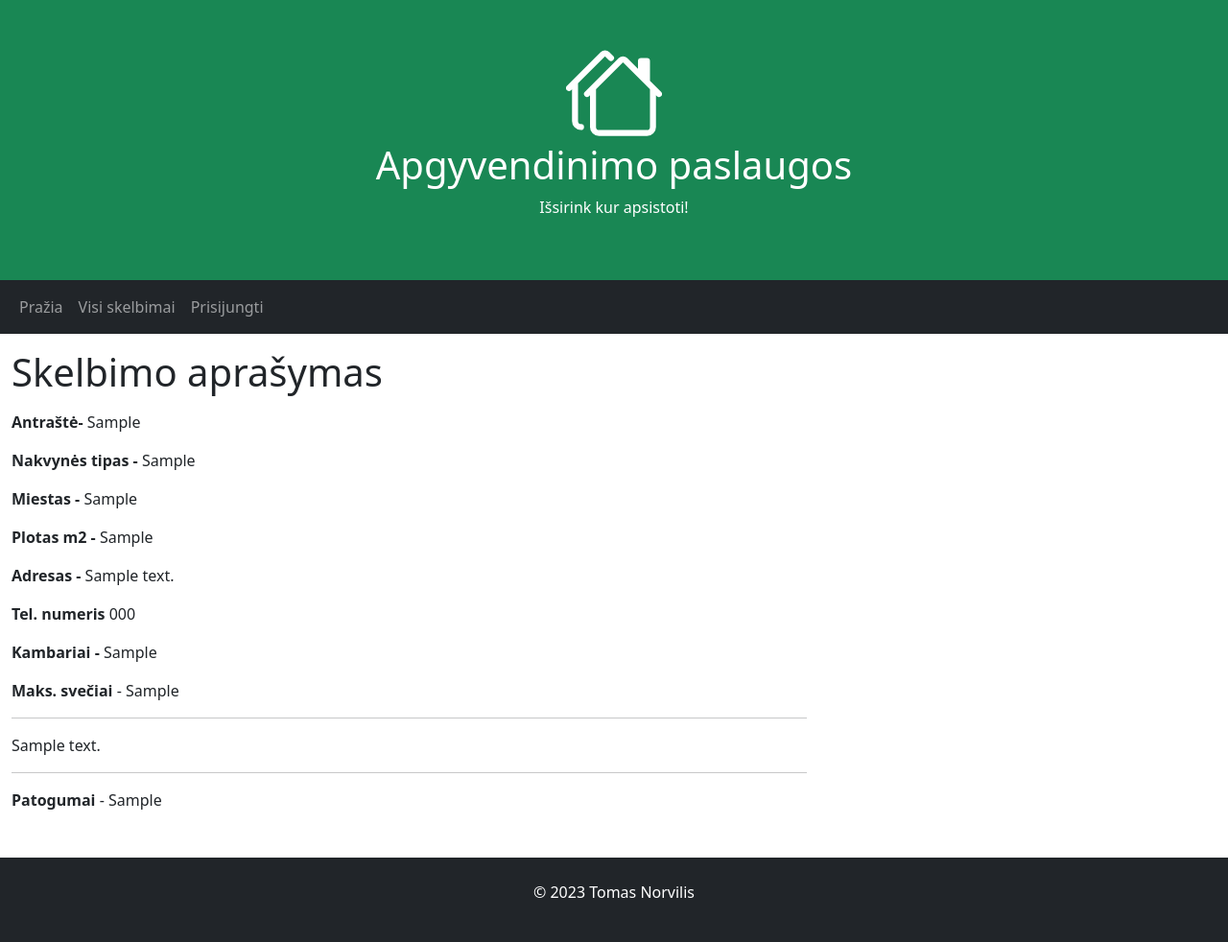
After one commit to TomasNorv/pythonApgyvendinimas_2023_02, a Django app: page /skelbimai/1 in a window 1280 px wide. The commit adds this page. Shown: the whole page at 96% size. Run offline with Django 4.2, Linux system fonts and the light colour scheme; tables that the repository leaves empty hold one stand-in row (values such as "Sample post").

Commit message:
sukurtas skelbimo ir skelbimu html

```diff
--- a/mysite/apgyvendinimas/models.py
+++ b/mysite/apgyvendinimas/models.py
@@ -12,8 +12,8 @@ class Objektas(models.Model):
     rooms = models.CharField(verbose_name="Kambariai", max_length=3)
     area = models.CharField(verbose_name='Plotas m2', max_length=10)
     max_guest = models.CharField(verbose_name= 'Maks. svečiai', max_length= 10)
-    summary = models.TextField(verbose_name='Aprašymas', max_length= 5000)
-    amenities = models.TextField(verbose_name="Patogumai", max_length=5000)
+    description = models.TextField(verbose_name='Aprašymas', max_length= 5000, null=True, blank=True, default="")
+    amenities = models.TextField(verbose_name="Patogumai", max_length=5000, null=True, blank=True)
 
 
 
--- a/mysite/apgyvendinimas/templates/base.html
+++ b/mysite/apgyvendinimas/templates/base.html
@@ -31,7 +31,7 @@
       <li class="nav-item">
         <a class="nav-link" href="{% url 'index' %}">Pražia</a>
       <li class="nav-item">
-        <a class="nav-link" href="">Visi skelbimai </a>
+        <a class="nav-link" href="{% url 'visi_skelbimai' %}">Visi skelbimai </a>
 
  {% if user.is_authenticated %}
         <li class="nav-item"><a class="nav-link" href="">Įdėti skelbimą</a></li>
--- /dev/null
+++ b/mysite/apgyvendinimas/templates/skelbimas.html
@@ -0,0 +1,21 @@
+{% extends "base.html" %}
+{% block title %}Skelbimas{% endblock %}
+{% block content %}
+<ul></ul>
+<h1>Skelbimo aprašymas  </h1>
+<ul></ul>
+<p><b>Antraštė- </b>  {{ skelbimas.caption }}</p>
+<p><b>Nakvynės tipas - </b>  {{ skelbimas.type }}</p>
+<p><b>Miestas - </b> {{ skelbimas.city }}</p>
+<p><b>Plotas m2 - </b> {{ skelbimas.area }}</p>
+<p><b>Adresas - </b>  {{ skelbimas.address }}</p>
+<p><b>Tel. numeris</b>  {{ skelbimas.phone_nr }}</p>
+<p><b>Kambariai - </b> {{ skelbimas.rooms }}</p>
+<p><b>Maks. svečiai</b> -  {{ skelbimas.max_guest }}</p>
+<hr>
+<p>{{ skelbimas.description }}</p>
+<hr>
+<p><b>Patogumai</b> -  {{ skelbimas.amenities }}</p>
+
+
+{% endblock %}
--- a/mysite/apgyvendinimas/urls.py
+++ b/mysite/apgyvendinimas/urls.py
@@ -4,6 +4,8 @@ from . import views
 
 urlpatterns = [
     path('', views.index, name='index'),
+    path('skelbimai/', views.skelbimai, name= "visi_skelbimai"),
+    path('skelbimai/<int:skelbimo_id>', views.skelbimas, name= 'skelbimas'),
 
 
 ]
--- a/mysite/apgyvendinimas/views.py
+++ b/mysite/apgyvendinimas/views.py
@@ -1,4 +1,4 @@
-from django.shortcuts import render
+from django.shortcuts import render, get_object_or_404
 from django.http import HttpResponse
 from .models import Objektas
 
@@ -10,3 +10,17 @@ def index(request):
     context = {
         'num_objektas': num_objektas,}
     return render(request, 'index.html', context=context)
+
+def skelbimai(request):
+    skelbimai = Objektas.objects.all()
+    context = {
+        'skelbimai' : skelbimai
+    }
+    return render(request, 'skelbimai.html', context=context)
+
+def skelbimas(request, skelbimo_id):
+    skelbimas = get_object_or_404(Objektas, pk = skelbimo_id)
+    context = {
+        'skelbimas': skelbimas
+    }
+    return render(request, 'skelbimas.html', context=context)
```
Also changed, not shown: mysite/apgyvendinimas/templates/skelbimai.html (added, +15 -0 lines).
